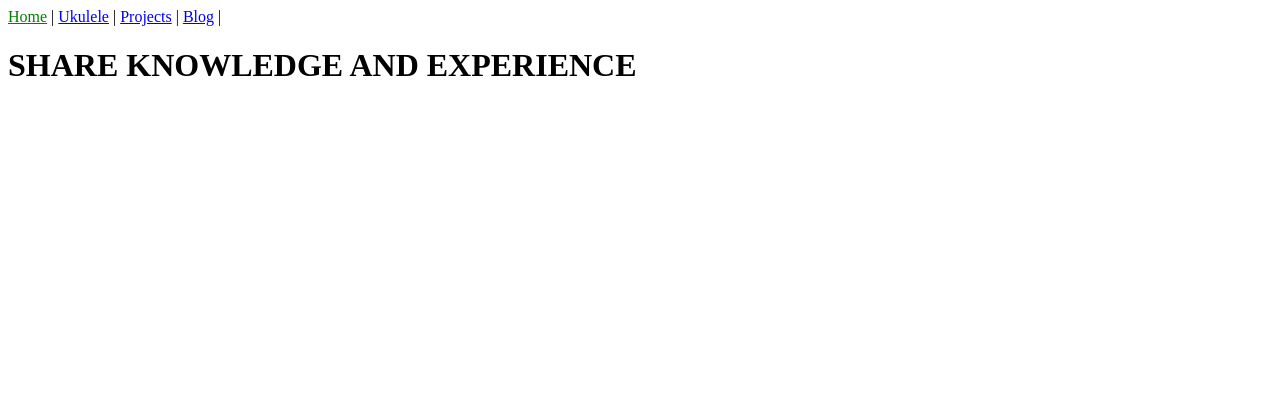
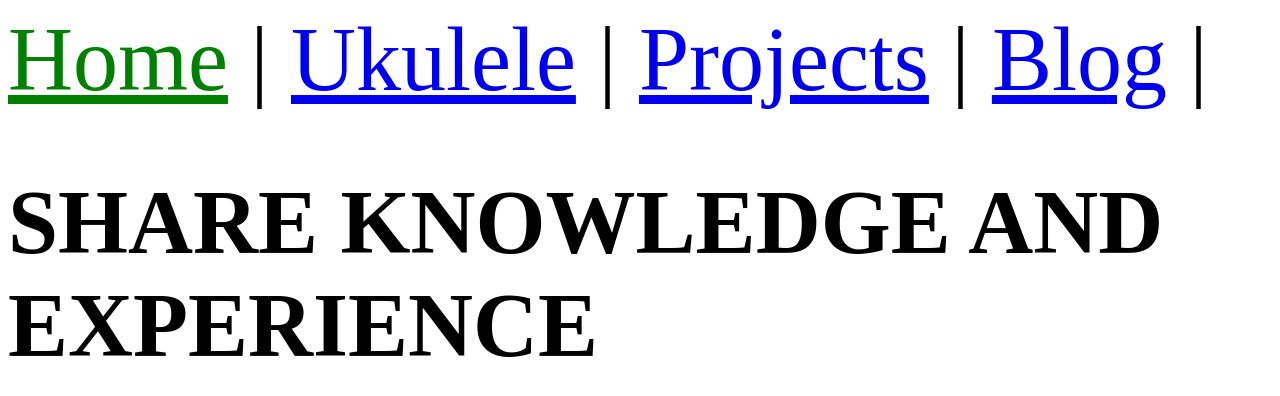
Before and after one commit to streamcode9/streamcode9.github.io, a Jekyll site: the page built from index.md, in a window 1280 px wide. Shown: the top 396 px of the page. Built offline with Jekyll 4.4.1, drawn with Linux system fonts in a browser that asks for light colours.

Commit message:
Update main.scss

```diff
--- a/_sass/main.scss
+++ b/_sass/main.scss
@@ -1,3 +1,7 @@
+* {
+  font-size: 10vh;
+}
+
 .current {
   color: green;
 }
```
